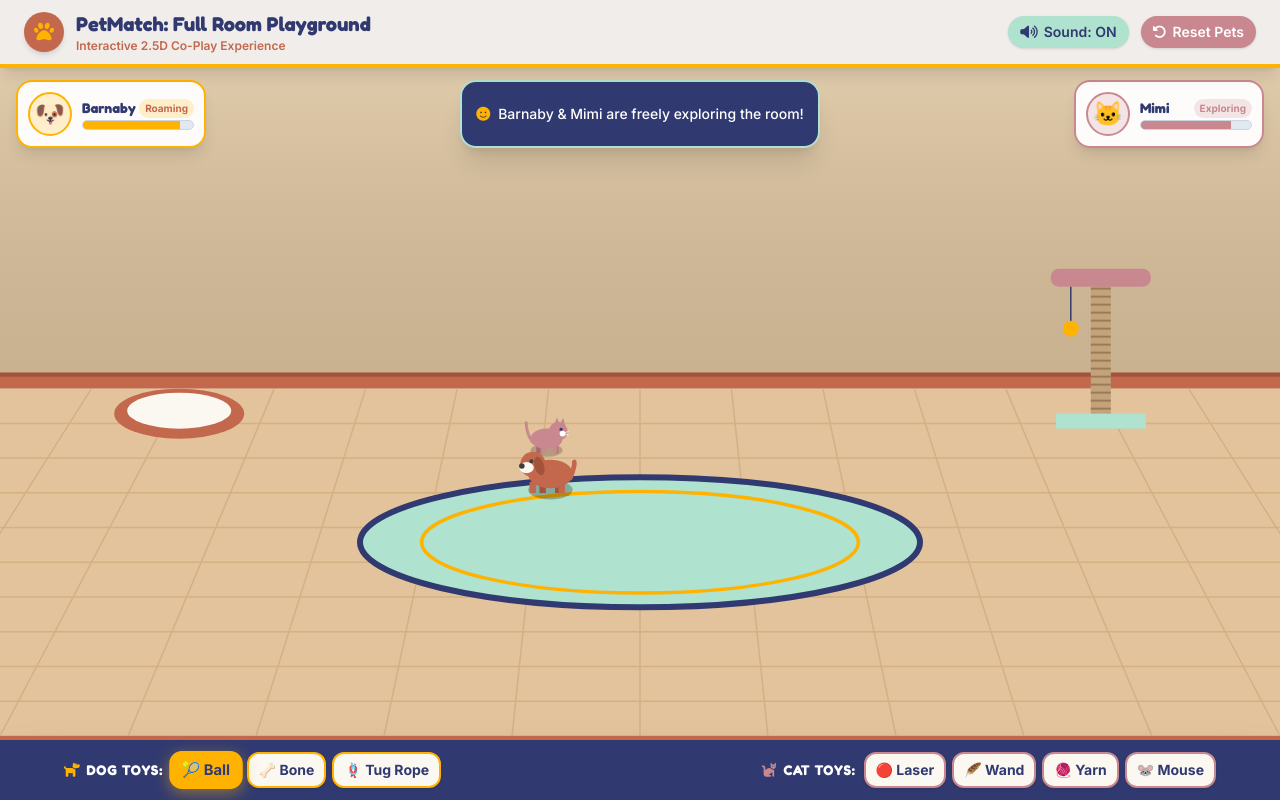
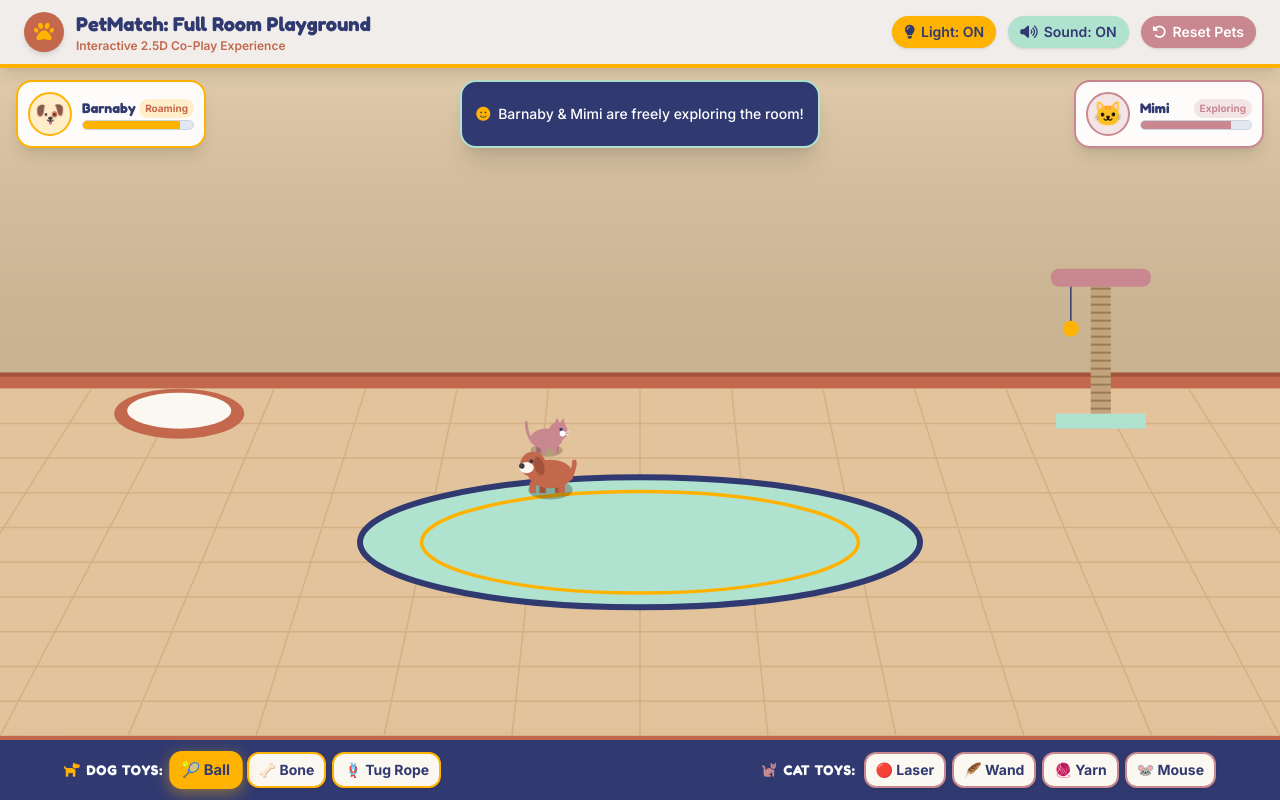
Before and after one commit to elt5532/modify-to-fit-North-Star2, a plain HTML site: page index.html in a window 1280 px wide. Drawn offline with nearby package versions, Linux system fonts and the light colour scheme.

Commit message:
Update index.html

```diff
--- a/index.html
+++ b/index.html
@@ -57,8 +57,13 @@
       </div>
     </div>
 
-    <!-- Sound & Reset Controls -->
+    <!-- Sound, Light & Reset Controls -->
     <div class="flex items-center space-x-2 sm:space-x-3">
+      <button id="lightToggle" class="bg-mustard hover:bg-opacity-90 text-indigo font-semibold px-3 py-1.5 rounded-full text-xs sm:text-sm flex items-center space-x-1.5 transition shadow">
+        <i id="lightIcon" class="fa-solid fa-lightbulb text-indigo"></i>
+        <span id="lightLabel" class="hidden sm:inline">Light: ON</span>
+      </button>
+
       <button id="soundToggle" class="bg-mint hover:bg-opacity-80 text-indigo font-semibold px-3 py-1.5 rounded-full text-xs sm:text-sm flex items-center space-x-1.5 transition shadow">
         <i id="soundIcon" class="fa-solid fa-volume-high"></i>
         <span id="soundLabel" class="hidden sm:inline">Sound: ON</span>
```
